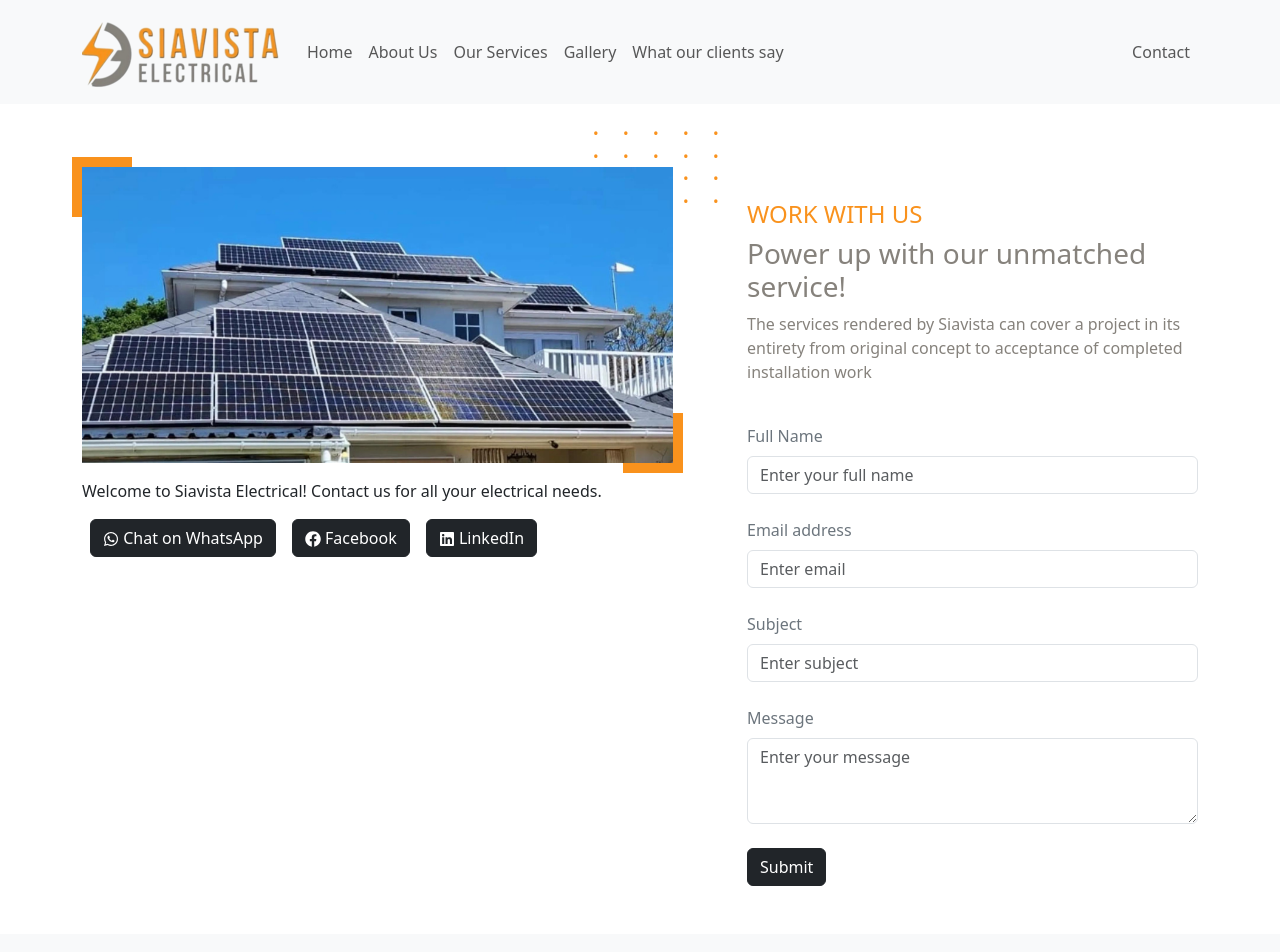
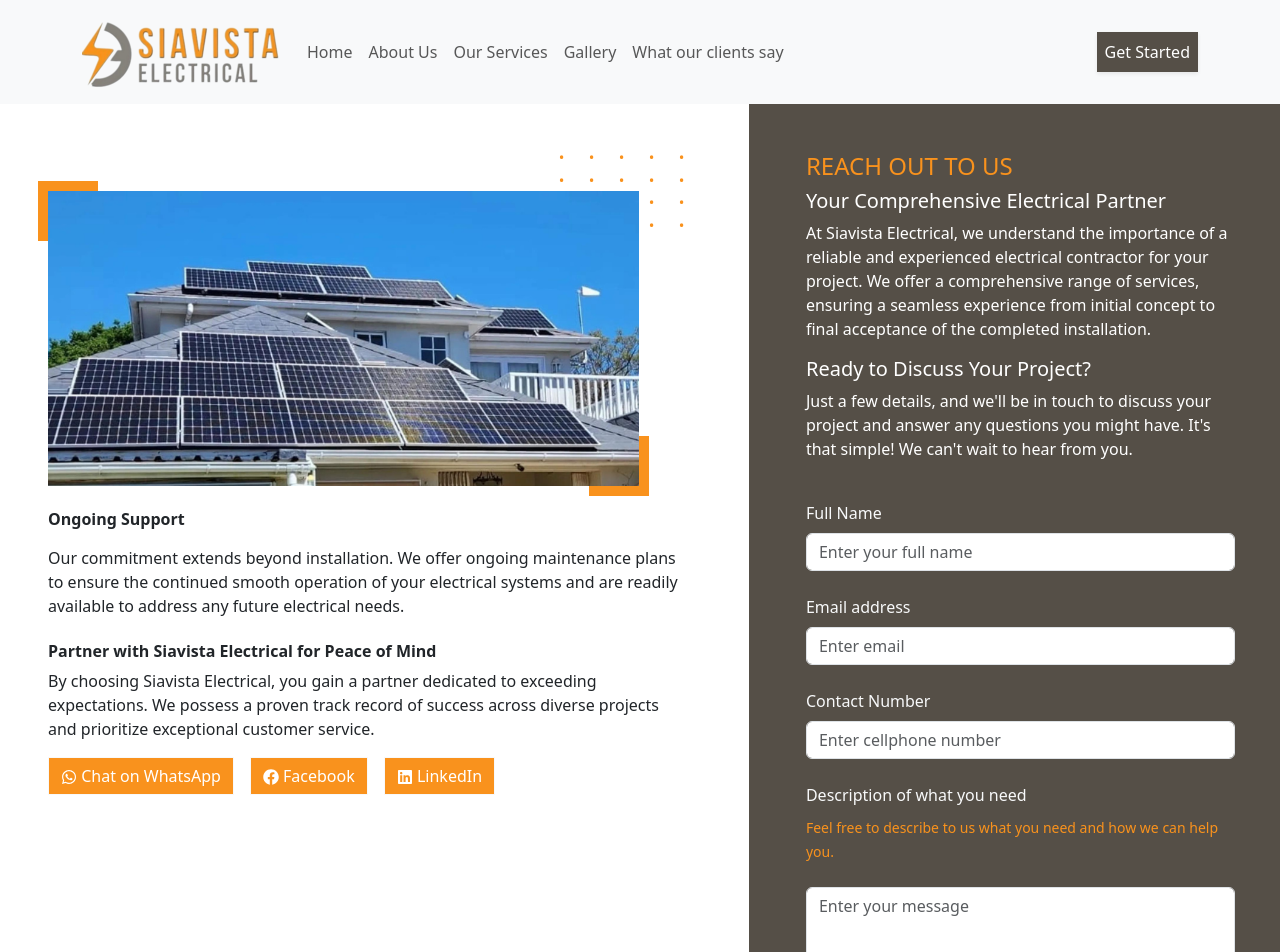
Before and after one commit to namootatech/siavista, a Next.js app: page /contact in a window 1280 px wide. Shown: the top 952 px of the page. Built offline with nearby package versions, Linux system fonts and the light colour scheme; no server answers.

Commit message:
feat: redesign home page

```diff
--- a/package.json
+++ b/package.json
@@ -14,6 +14,7 @@
     "moment": "^2.30.1",
     "mongodb": "^6.6.1",
     "next": "14.2.1",
+    "ramda": "^0.30.0",
     "react": "^18",
     "react-bootstrap": "^2.10.2",
     "react-dom": "^18",
--- a/src/components/about/index.js
+++ b/src/components/about/index.js
@@ -5,37 +5,35 @@ import Row from 'react-bootstrap/Row';
 import Col from 'react-bootstrap/Col';
 import ButtonLink from '@/components/button';
 
+import DottedBox from '@/components/dotted-box';
+import OrangeBox from '@/components/orange-box';
+
 const About = () => {
   return (
-        <Container className="mt-5">
+    <Container className='mt-5 mb-5'>
       <Row>
-                <Col md={4}>
-                    <div>
-                        <h4 className="text-uppercase text-orange">About us</h4>
-                        <hr className="text-grey"/>
-                        <Image id="about-logo" className="mb-5" src="/logo.png"fluid/>
+        <Col md={2}></Col>
+        <Col md={5}>
+          <div id='about-description'>
+            <h3 className='text-grey'>World-class Electrical Services</h3>
+            <p className='text-grey text-justify'>
+              At Siavista Electrical, our commitment lies in continuous
+              innovation, technological advancement, and superior service
+              delivery, aimed at delighting our customers. Our success is driven
+              by our focus on expedient service, building strong customer
+              relationships, expertise in our field, and efficient supply chain
+              management.
+            </p>
           </div>
         </Col>
         <Col md={5}>
-                    <div id="about-description">
-                        <h3 className="text-grey">World-class Electrical Services</h3>
-                        <p className="text-grey text-justify">
-                        At Siavista Electrical, our commitment lies in continuous innovation, technological advancement, and superior service delivery, aimed at delighting our customers.
-                        Our success is driven by our focus on expedient service, building strong customer relationships, expertise in our field, and efficient supply chain management.
-                        </p>
-                    </div>
-                </Col>
-                <Col md={3}>
-                    <div id="about-image">
-                        <Image
-                            src="/service2.png"
-                            fluid
-                            className="rounded mt-3"
-                        />
+          <Image src='/service2.png' fluid className='' />
+          <div id='dotted-box2'>
+            <DottedBox grid={[2, 2]} />
           </div>
         </Col>
       </Row>
     </Container>
   );
-}
+};
 export default About;
--- a/src/components/button/index.js
+++ b/src/components/button/index.js
@@ -1,14 +1,21 @@
 import React from 'react';
 
 function ButtonLink(props) {
-  const { url, text, backgroundColor, textColor } = props;
+  const { url, text, backgroundColor, textColor, fullWidth, className } = props;
   const btnStyle = {
     backgroundColor: backgroundColor,
-    color:textColor,
-    fontWeight: 'bold'
-  }
+    color: textColor,
+    fontWeight: 'bold',
+    width: fullWidth ? '100%' : 'auto',
+  };
   return (
-    <a style={btnStyle} href={url} className="btn text-uppercase">{text}</a>
+    <a
+      style={btnStyle}
+      href={url}
+      className={`${className} btn rounded-0 shadow-sm text-uppercase`}
+    >
+      {text}
+    </a>
   );
 }
 
--- a/src/components/dotted-box/index.js
+++ b/src/components/dotted-box/index.js
@@ -1,18 +1,12 @@
+import { repeat } from 'ramda';
 import React from 'react';
-const DottedBox = () => {
-    const boxStyle = {
-        color: '#f9921d',
-        fontSize: '15px',
-    };
-
+const DotGrid = () => {
   const tdStyle = {
     width: '30px',
     textAlign: 'left',
-        padding: '0'
+    padding: '0',
   };
-
   return (
-        <div style={boxStyle}>
     <table>
       <tbody>
         <tr>
@@ -45,6 +39,38 @@ const DottedBox = () => {
         </tr>
       </tbody>
     </table>
+  );
+};
+const DottedBox = ({ grid }) => {
+  const boxStyle = {
+    color: '#f9921d',
+    fontSize: '15px',
+  };
+
+  return (
+    <div style={boxStyle}>
+      {!grid && (
+        <>
+          <DotGrid />
+        </>
+      )}
+      {grid && (
+        <table>
+          <tbody>
+            {repeat(
+              <tr>
+                {repeat(
+                  <td>
+                    <DotGrid />
+                  </td>,
+                  grid[1]
+                ).map((i) => i)}
+              </tr>,
+              grid[0]
+            ).map((i) => i)}
+          </tbody>
+        </table>
+      )}
     </div>
   );
 };
--- a/src/components/footer/index.js
+++ b/src/components/footer/index.js
@@ -4,7 +4,7 @@ import { Container, Row, Col } from 'react-bootstrap';
 // style={{ position: "fixed", bottom: 0, width: "100%" }}
 const Footer = () => {
   return (
-    <footer className='bg-light py-5 mt-5'>
+    <footer className='bg-light py-5'>
       <Container>
         <Row className='align-items-center'>
           <Col md={6} className='text-center text-md-start mb-4 mb-md-0'>
--- a/src/components/hero/index.js
+++ b/src/components/hero/index.js
@@ -9,48 +9,53 @@ import ButtonLink from '@/components/button';
 
 const Hero = () => {
   return (
-        <Container className="mt-5">
+    <Container className='mt-5'>
       <Row>
-                <Col md={7} order={2} className="order-md-1">
-                    <div id="hero-image-container">
-                        <div id="dotted-box">
+        <Col md={7} order={2} className='order-md-1'>
+          <div id='hero-image-container'>
+            <div id='dotted-box'>
               <DottedBox />
             </div>
-                        <div className="text-center" id="hero-image">
-                            <Image
-                                className="rounded"
-                                src="/electrician.jpg"
-                                alt="Hero Image"
-                                fluid
-                            />
+            <div className='text-center' id='hero-image'>
+              <Image src='/electrician.jpg' alt='Hero Image' fluid />
             </div>
-                        <div id="orange-box">
+            <div id='orange-box'>
               <OrangeBox />
             </div>
-                        <div id="orange-box2">
+            <div id='orange-box2'>
               <OrangeBox />
             </div>
           </div>
         </Col>
-                <Col md={5} order={1} className="order-md-2">
+        <Col md={5} order={1} className='order-md-2'>
           <div>
-                        <h4 className="text-orange text-uppercase mt-4">Work with us</h4>
-                        <h4 className="text-grey mt-4">Power up with our unmatched service!</h4>
-                        <p className="text-grey mt-3">
-                            The electrical services rendered by Siavista can cover a project in its entirety from original concept to acceptance of completed installation work. Click the button below to explore what we can do for you.
+            <h4 className='text-orange text-uppercase mt-4'>Work with us</h4>
+            <h4 className='text-grey mt-4'>
+              Power up with our unmatched service!
+            </h4>
+            <p className='text-grey mt-3'>
+              At Siavista Electrical, we believe in providing a seamless and
+              comprehensive electrical service experience. We go beyond just
+              fixing light fixtures or installing outlets. We partner with you
+              to ensure your electrical project is a success, from the initial
+              concept all the way to final handover and acceptance. Our
+              certified and experienced electricians will meticulously install
+              all electrical components, adhering to the highest safety
+              standards and industry best practices. Click the button below to
+              find out more.
             </p>
             <ButtonLink
-                            className="orange-btn mt-3"
-                            backgroundColor="#f9921d"
-                            textColor="#ffffff"
-                            text="explore services"
-                            url="#services"
+              className='orange-btn mt-3'
+              backgroundColor='#f9921d'
+              textColor='#ffffff'
+              text='explore services'
+              url='#services'
             />
           </div>
         </Col>
       </Row>
     </Container>
   );
-}
+};
 
 export default Hero;
--- a/src/components/navigation/index.js
+++ b/src/components/navigation/index.js
@@ -31,8 +31,12 @@ const NavigationBar = () => {
             </Nav.Link>
           </Nav>
           <Nav>
-            <Nav.Link className='navigation-link' eventKey={2} href='/contact'>
-              Contact
+            <Nav.Link
+              className='navigation-link bg-dark-grey text-white p-2 shadow shadow-sm'
+              eventKey={2}
+              href='/contact'
+            >
+              Get Started
             </Nav.Link>
           </Nav>
         </Navbar.Collapse>
--- a/src/pages/contact.js
+++ b/src/pages/contact.js
@@ -42,9 +42,9 @@ export default function Home() {
       <main
       // className={`flex min-h-screen flex-col items-center justify-between  ${inter.className}`}
       >
-        <Container className='mt-5'>
         <Row>
           <Col lg={7} order={2} className='order-lg-1'>
+            <div className='d-none d-sm-block mt-lg-5 px-lg-5 py-lg-4 container '>
               <div id='hero-image-container'>
                 <div id='dotted-box'>
                   <DottedBox />
@@ -64,39 +64,80 @@ export default function Home() {
                   <OrangeBox />
                 </div>
               </div>
+              <h6 className='mt-4 fw-bold'>Ongoing Support </h6>
               <p className='mt-3'>
-                Welcome to Siavista Electrical! Contact us for all your
-                electrical needs.
+                Our commitment extends beyond installation. We offer ongoing
+                maintenance plans to ensure the continued smooth operation of
+                your electrical systems and are readily available to address any
+                future electrical needs.
               </p>
-              <div className='d-flex justify-content-start'>
-                <Button variant='dark' className='mr-2 mx-2'>
+              <h6 className='mt-4 fw-bold'>
+                {' '}
+                Partner with Siavista Electrical for Peace of Mind
+              </h6>
+              <p>
+                By choosing Siavista Electrical, you gain a partner dedicated to
+                exceeding expectations. We possess a proven track record of
+                success across diverse projects and prioritize exceptional
+                customer service.
+              </p>
+              <div className='d-flex justify-content-start flex-column flex-lg-row'>
+                <Button
+                  variant='light'
+                  className='rounded-0  bg-orange me-2  mb-2'
+                >
                   <FaWhatsapp /> Chat on WhatsApp
                 </Button>
-                <Button variant='dark' className='mx-2'>
+                <Button
+                  variant='light'
+                  className='rounded-0  bg-orange mx-2 mb-2'
+                >
                   <FaFacebook /> Facebook
                 </Button>
-                <Button variant='dark' className='mx-2'>
+                <Button
+                  variant='light'
+                  className='rounded-0  bg-orange mx-2 mb-2'
+                >
                   <FaLinkedin /> LinkedIn
                 </Button>
               </div>
+            </div>
+            <div className='d-md-none d-xs-block'>
+              <img
+                className='img-fluid'
+                src='/hero.png'
+                alt='Hero Image'
+                fluid
+              />
+            </div>
           </Col>
-            <Col lg={5} order={1} className='order-lg-2'>
+          <Col lg={5} order={1} className='order-lg-2 bg-dark-grey text-white'>
+            <Row className='justify-content-center'>
+              <Col md={10} sm={10} xs={10}>
                 <div>
                   <h4 className='text-orange text-uppercase mt-5'>
-                  Work with us
+                    Reach out to us
                   </h4>
-                <h3 className='text-grey'>
-                  Power up with our unmatched service!
-                </h3>
-                <p className='text-grey'>
-                  The services rendered by Siavista can cover a project in its
-                  entirety from original concept to acceptance of completed
-                  installation work
+                  <h5 className='text-white'>
+                    Your Comprehensive Electrical Partner
+                  </h5>
+                  <p className='text-white'>
+                    At Siavista Electrical, we understand the importance of a
+                    reliable and experienced electrical contractor for your
+                    project. We offer a comprehensive range of services,
+                    ensuring a seamless experience from initial concept to final
+                    acceptance of the completed installation.
+                  </p>
+                  <h5 className='text-white'>Ready to Discuss Your Project?</h5>
+                  <p className='text-white'>
+                    Just a few details, and we'll be in touch to discuss your
+                    project and answer any questions you might have. It's that
+                    simple! We can't wait to hear from you.
                   </p>
                   <Col md={12}>
-                  <Form onSubmit={handleSubmit}>
+                    <Form onSubmit={handleSubmit} className='text-white'>
                       <Form.Group controlId='fullName'>
-                      <Form.Label className='text-secondary mb-2 mt-4'>
+                        <Form.Label className='text-light mb-2 mt-4'>
                           Full Name
                         </Form.Label>
                         <Form.Control
@@ -105,10 +146,11 @@ export default function Home() {
                           name='fullName'
                           value={formData.fullName}
                           onChange={handleChange}
+                          className='text-muted'
                         />
                       </Form.Group>
                       <Form.Group controlId='email'>
-                      <Form.Label className='text-secondary mb-2 mt-4'>
+                        <Form.Label className='text-light mb-2 mt-4'>
                           Email address
                         </Form.Label>
                         <Form.Control
@@ -117,24 +159,32 @@ export default function Home() {
                           name='email'
                           value={formData.email}
                           onChange={handleChange}
+                          className='text-muted'
                         />
                       </Form.Group>
                       <Form.Group controlId='subject'>
-                      <Form.Label className='text-secondary mb-2 mt-4'>
-                        Subject
+                        <Form.Label className='text-light mb-2 mt-4'>
+                          Contact Number
                         </Form.Label>
                         <Form.Control
                           type='text'
-                        placeholder='Enter subject'
+                          placeholder='Enter cellphone number'
                           name='subject'
                           value={formData.subject}
                           onChange={handleChange}
+                          className='text-muted'
                         />
                       </Form.Group>
                       <Form.Group controlId='body'>
-                      <Form.Label className='text-secondary mb-2 mt-4'>
-                        Message
+                        <Form.Label className='text-light mb-2 mt-4'>
+                          Description of what you need
                         </Form.Label>
+                        <br />
+                        <small className='text-orange mb-4'>
+                          Feel free to describe to us what you need and how we
+                          can help you.
+                        </small>
+                        <br />
                         <Form.Control
                           as='textarea'
                           rows={3}
@@ -142,12 +192,16 @@ export default function Home() {
                           name='body'
                           value={formData.body}
                           onChange={handleChange}
+                          className='text-muted mb-4 mt-4'
+                        />
+                      </Form.Group>
+                      <ButtonLink
+                        backgroundColor='#f9921d'
+                        textColor='#ffffff'
+                        url='/services'
+                        text='Submit'
                         className='mb-4'
                       />
-                    </Form.Group>
-                    <Button variant='dark' type='submit'>
-                      Submit
-                    </Button>
                     </Form>
                     {showAlert && (
                       <Alert variant='success' className='mt-3'>
@@ -158,7 +212,21 @@ export default function Home() {
                 </div>
               </Col>
             </Row>
-        </Container>
+          </Col>
+          <div className='d-md-none d-xs-block p-4 bg-grey'>
+            <div className='d-flex justify-content-start flex-column flex-lg-row px-3'>
+              <Button variant='light' className='rounded-0 mr-2 mx-2 mb-4'>
+                <FaWhatsapp /> Chat on WhatsApp
+              </Button>
+              <Button variant='light' className='rounded-0 mx-2 mb-4'>
+                <FaFacebook /> Facebook
+              </Button>
+              <Button variant='light' className='rounded-0 mx-2 mb-4'>
+                <FaLinkedin /> LinkedIn
+              </Button>
+            </div>
+          </div>
+        </Row>
       </main>
     </Layout>
   );
--- a/src/styles/main.css
+++ b/src/styles/main.css
@@ -4,6 +4,19 @@
 }
 .text-orange {
   color: var(--orange-color);
+}
+
+.bg-orange {
+  background-color: var(--orange-color);
+  color: #fff;
+}
+
+.bg-grey {
+  background-color: var(--grey-color);
+}
+
+.bg-dark-grey {
+  background-color: #554f47;
 }
 
 .text-grey {
@@ -18,6 +31,14 @@
   top: -45px;
   right: -20px;
   z-index: -1;
+}
+
+#dotted-box2 {
+  position: relative;
+  z-index: -1;
+  margin-top: -55%;
+  right: -30%;
+  top: 0;
 }
 #hero-image {
   margin-right: 50px;
@@ -67,10 +88,9 @@
   }
 }
 
-
 .service-card-description {
   @media only screen and (min-width: 769px) {
-    height: 120px
+    height: 120px;
   }
 }
 
```
Also changed, not shown: src/components/services/index.js (+18 -14 lines), src/pages/index.js (+23 -22 lines), 1 other file (tests, documents, lock files or other folders). Lines whose indentation alone changed are shown as unchanged.
